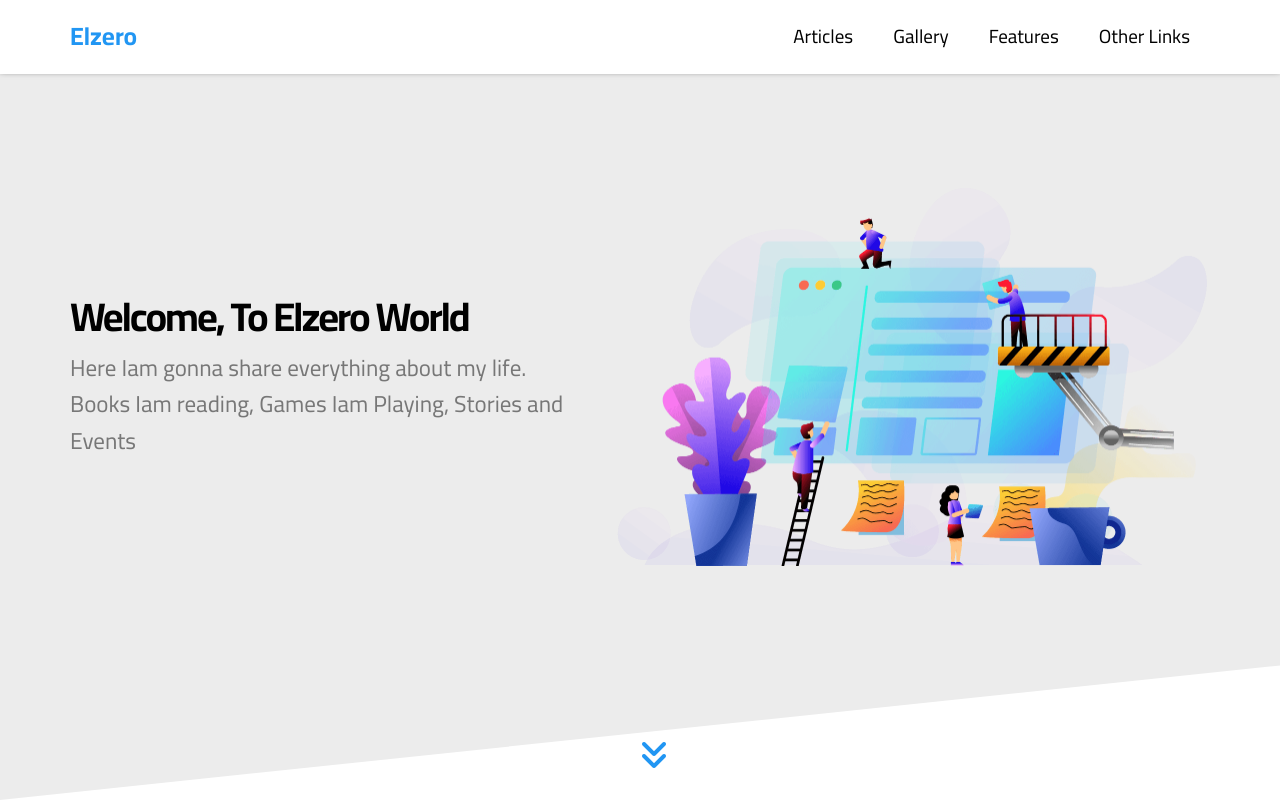
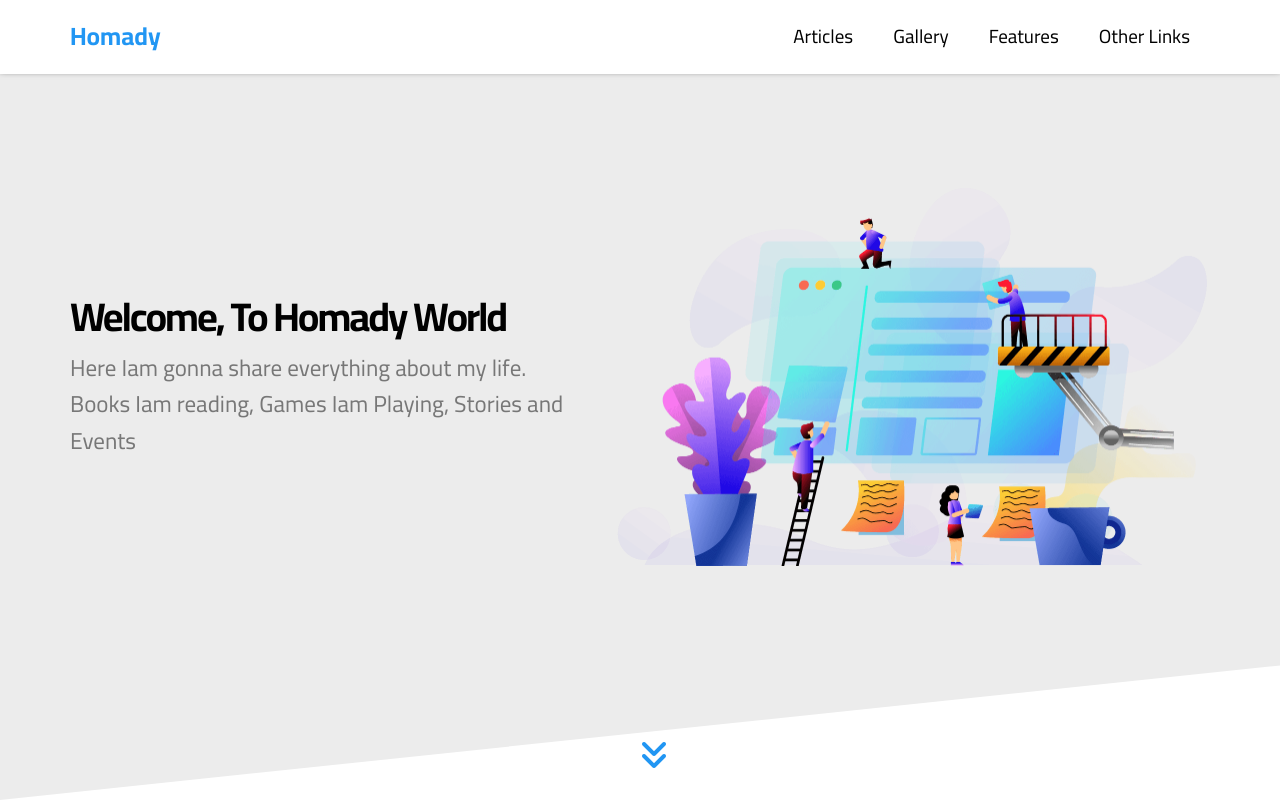
Before and after one commit to Ah730g/Template-Three, a plain HTML site: page index.html in a window 1280 px wide. Shown: the top 800 px of the page. Drawn offline with Linux system fonts and the light colour scheme.

Commit message:
change the header text

```diff
--- a/index.html
+++ b/index.html
@@ -3,11 +3,11 @@
 <head>
     <meta charset="UTF-8">
     <meta name="viewport" content="width=device-width, initial-scale=1.0">
-    <title>Elzero</title>
+    <title>Homady</title>
     <link rel="stylesheet" href="./CSS/normailze.css">
     <!-- Font Awsome -->
     <link rel="stylesheet" href="./CSS/all.min.css">
-    <link rel="stylesheet" href="./CSS/elzero.css">
+    <link rel="stylesheet" href="./CSS/main.css">
     <!-- Cairo Font -->
     <link rel="preconnect" href="https://fonts.googleapis.com">
     <link rel="preconnect" href="https://fonts.gstatic.com" crossorigin>
@@ -17,7 +17,7 @@
   <!-- Start Header -->
   <div class="header" id="header">
     <div class="container">
-      <a href="#" class="logo">Elzero</a>
+      <a href="#" class="logo">Homady</a>
       <ul class="main-nav">
         <li><a href="#articles">Articles</a></li>
         <li><a href="#gallery">Gallery</a></li>
@@ -72,7 +72,7 @@
    <div class="landing">
     <div class="container">
       <div class="info">
-        <h1>Welcome, To Elzero World</h1>
+        <h1>Welcome, To Homady World</h1>
         <p>Here Iam gonna share everything about my life. Books Iam reading, Games Iam Playing, Stories and Events</p>
       </div>
       <img src="Images/landing-image.png" alt="">
```
Also changed, not shown: CSS/main.css (renamed from CSS/elzero.css).
